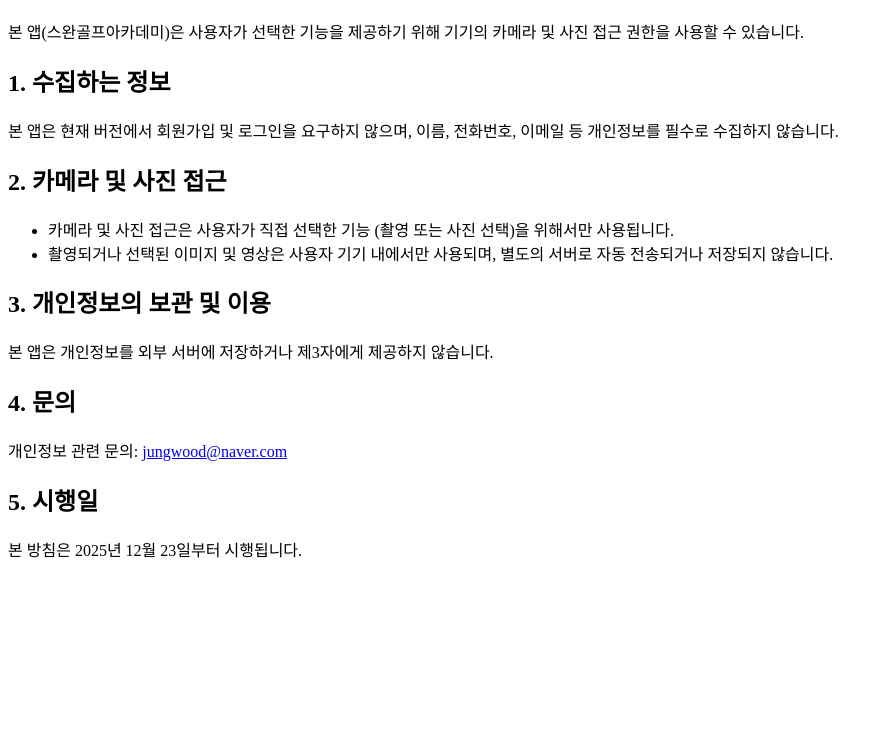
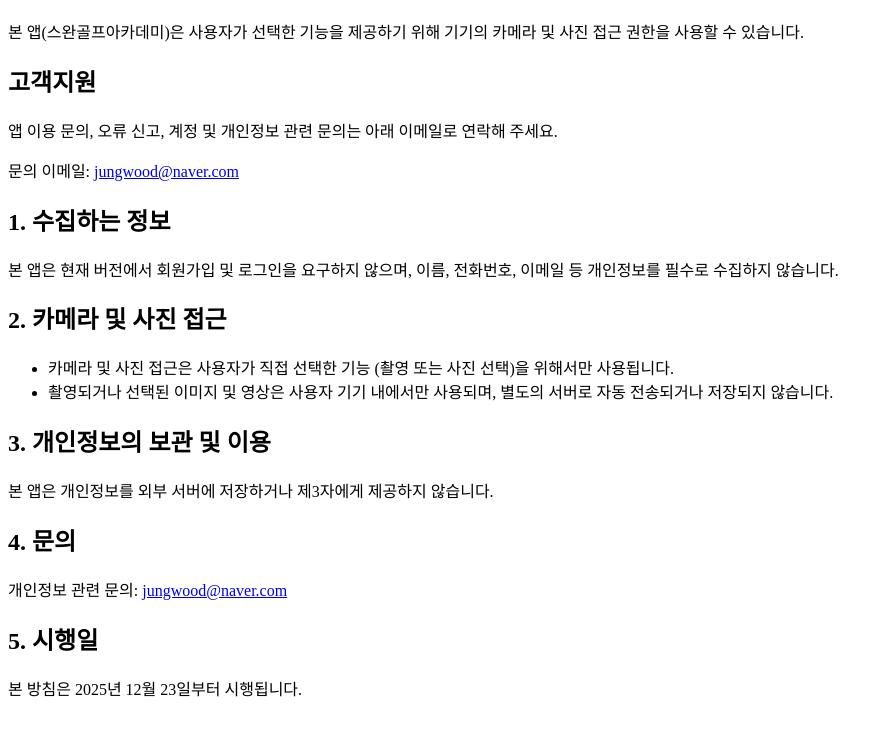
Before and after one commit to nicejh10-cmyk/swangolfacademy, a plain HTML site: page index.html in a window 1280 px wide. Shown: the part 70-800 px from the top of the page, without its empty margins (0-893 px from the left). Drawn offline with Linux system fonts and the light colour scheme.

Commit message:
Update index.html

```diff
--- a/index.html
+++ b/index.html
@@ -11,6 +11,15 @@
   <p>
     본 앱(스완골프아카데미)은 사용자가 선택한 기능을 제공하기 위해
     기기의 카메라 및 사진 접근 권한을 사용할 수 있습니다.
+</p>
+
+  <h2>고객지원</h2>
+  <p>
+    앱 이용 문의, 오류 신고, 계정 및 개인정보 관련 문의는 아래 이메일로 연락해 주세요.
+  </p>
+  <p>
+    문의 이메일:
+    <a href="mailto:jungwood@naver.com">jungwood@naver.com</a>
   </p>
 
   <h2>1. 수집하는 정보</h2>
```
